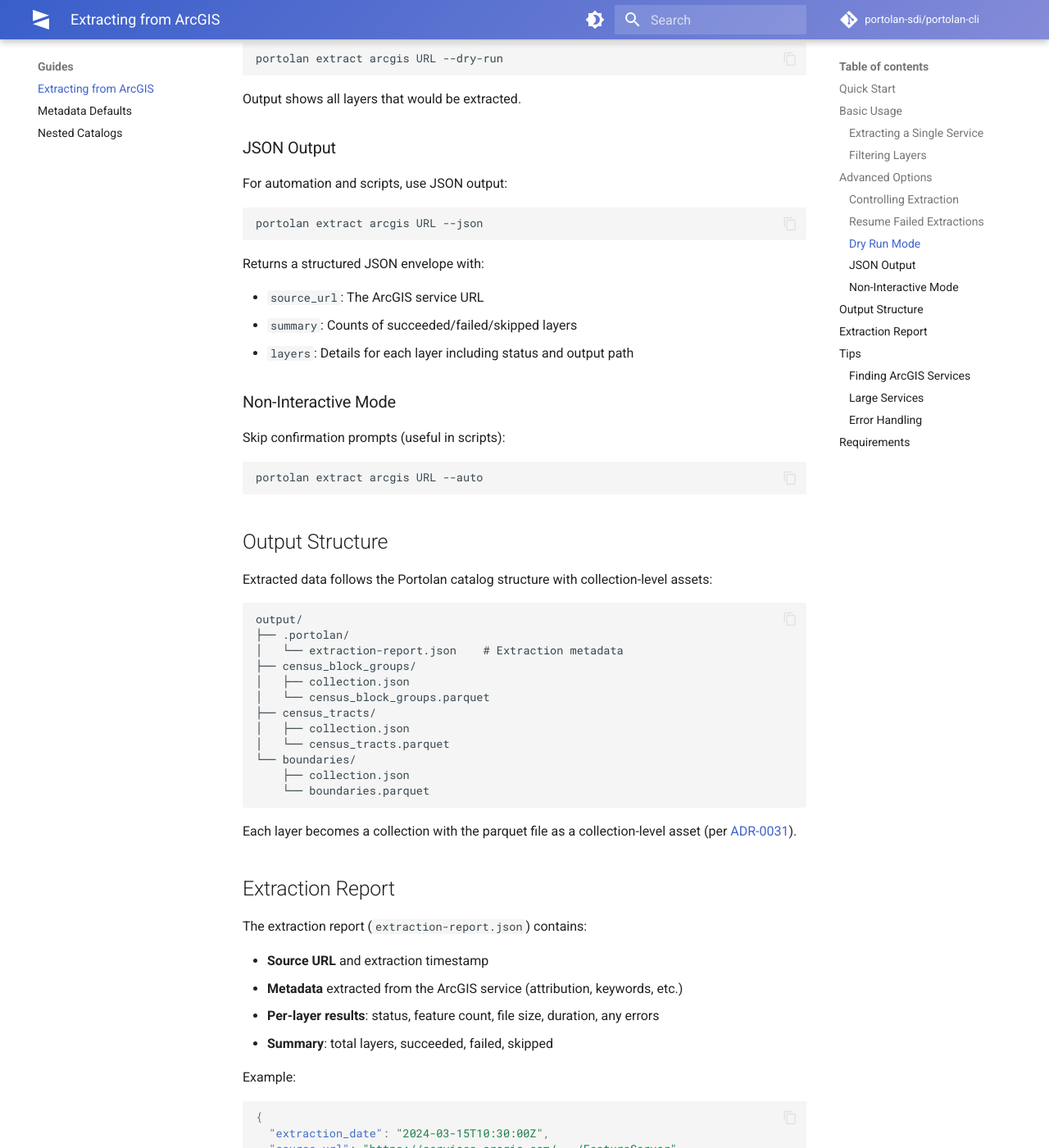
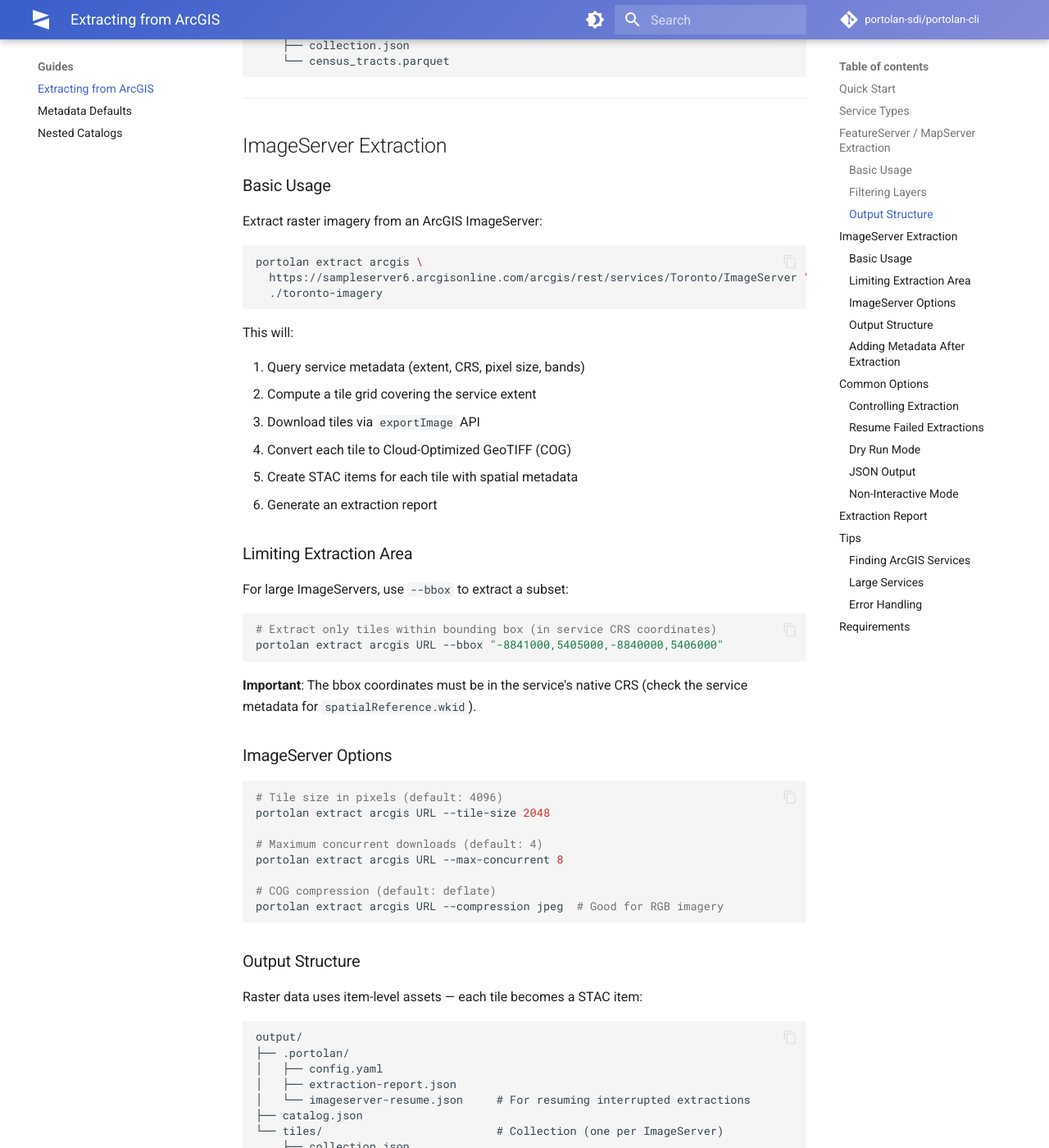
Before and after one commit to portolan-sdi/portolan-cli, an MkDocs documentation site: the page built from docs/guides/extract-arcgis.md, in a window 1280 px wide and 1400 px high, scrolled down 2051 px. Shown: the whole window at 82% size. Built offline with MkDocs 1.6.1 and Material for MkDocs 9.7.7, drawn with Linux system fonts in a browser that asks for light colours; comment, search, counter and statistics services are not loaded; some of the changed text lies outside the part shown.

Commit message:
docs(arcgis): add ImageServer documentation, remove plan doc
- Update extract-arcgis.md with comprehensive ImageServer extraction docs
- Add Menard tracking config for change management
- Document bbox filtering, tile size, compression options
- Explain metadata.yaml workflow per ADR-0038
- Remove implementation plan (feature complete)

Co-Authored-By: Claude Opus 4.5 <noreply@anthropic.com>

````diff
--- a/docs/guides/extract-arcgis.md
+++ b/docs/guides/extract-arcgis.md
@@ -1,6 +1,9 @@
 # Extracting Data from ArcGIS Services
 
-Portolan can extract vector data directly from ArcGIS FeatureServer and MapServer endpoints into a well-structured catalog with GeoParquet files and STAC metadata.
+Portolan can extract data directly from ArcGIS REST services:
+
+- **FeatureServer/MapServer**: Vector data → GeoParquet files
+- **ImageServer**: Raster imagery → Cloud-Optimized GeoTIFF (COG) tiles
 
 ## Quick Start
 
@@ -8,13 +11,28 @@ Portolan can extract vector data directly from ArcGIS FeatureServer and MapServe
 # Extract all layers from a FeatureServer
 portolan extract arcgis https://services.arcgis.com/.../FeatureServer ./output
 
+# Extract tiles from an ImageServer (uses bbox to limit area)
+portolan extract arcgis https://example.com/.../ImageServer ./output --bbox "minx,miny,maxx,maxy"
+
 # Preview what would be extracted (dry run)
 portolan extract arcgis URL --dry-run
 ```
 
-## Basic Usage
+## Service Types
 
-### Extracting a Single Service
+Portolan auto-detects the service type from the URL:
+
+| URL Pattern | Service Type | Output Format |
+|-------------|--------------|---------------|
+| `.../FeatureServer` | Vector features | GeoParquet |
+| `.../MapServer` | Vector features | GeoParquet |
+| `.../ImageServer` | Raster imagery | COG tiles |
+
+---
+
+## FeatureServer / MapServer Extraction
+
+### Basic Usage
 
 Point Portolan at any ArcGIS FeatureServer or MapServer URL:
 
@@ -52,19 +70,125 @@ portolan extract arcgis URL --layers "Census*" --exclude-layers "*_2010"
 - `?` matches a single character
 - Examples: `sdn_*`, `*_2024`, `cod_ab_*`
 
-## Advanced Options
+### Output Structure
+
+Each layer becomes a collection with the parquet file as a collection-level asset:
+
+```
+output/
+├── .portolan/
+│   └── extraction-report.json    # Extraction metadata
+├── census_block_groups/
+│   ├── collection.json
+│   └── census_block_groups.parquet
+└── census_tracts/
+    ├── collection.json
+    └── census_tracts.parquet
+```
+
+---
+
+## ImageServer Extraction
+
+### Basic Usage
+
+Extract raster imagery from an ArcGIS ImageServer:
+
+```bash
+portolan extract arcgis \
+  https://sampleserver6.arcgisonline.com/arcgis/rest/services/Toronto/ImageServer \
+  ./toronto-imagery
+```
+
+This will:
+
+1. Query service metadata (extent, CRS, pixel size, bands)
+2. Compute a tile grid covering the service extent
+3. Download tiles via `exportImage` API
+4. Convert each tile to Cloud-Optimized GeoTIFF (COG)
+5. Create STAC items for each tile with spatial metadata
+6. Generate an extraction report
+
+### Limiting Extraction Area
+
+For large ImageServers, use `--bbox` to extract a subset:
+
+```bash
+# Extract only tiles within bounding box (in service CRS coordinates)
+portolan extract arcgis URL --bbox "-8841000,5405000,-8840000,5406000"
+```
+
+**Important**: The bbox coordinates must be in the service's native CRS (check the service metadata for `spatialReference.wkid`).
+
+### ImageServer Options
+
+```bash
+# Tile size in pixels (default: 4096)
+portolan extract arcgis URL --tile-size 2048
+
+# Maximum concurrent downloads (default: 4)
+portolan extract arcgis URL --max-concurrent 8
+
+# COG compression (default: deflate)
+portolan extract arcgis URL --compression jpeg  # Good for RGB imagery
+```
+
+### Output Structure
+
+Raster data uses item-level assets — each tile becomes a STAC item:
+
+```
+output/
+├── .portolan/
+│   ├── config.yaml
+│   ├── extraction-report.json
+│   └── imageserver-resume.json     # For resuming interrupted extractions
+├── catalog.json
+└── tiles/                          # Collection (one per ImageServer)
+    ├── collection.json
+    ├── versions.json
+    ├── tile_0_0/
+    │   ├── tile_0_0.json           # STAC item with tile bbox
+    │   └── tile_0_0.tif            # COG asset
+    ├── tile_0_1/
+    │   ├── tile_0_1.json
+    │   └── tile_0_1.tif
+    └── ...
+```
+
+### Adding Metadata After Extraction
+
+Extraction creates STAC metadata but **not** `metadata.yaml`. Per [ADR-0038](https://github.com/portolan-sdi/portolan-cli/blob/main/context/shared/adr/0038-metadata-yaml-enrichment.md), contact and license info must be added manually:
+
+```bash
+# Create metadata.yaml in the collection's .portolan directory
+mkdir -p tiles/.portolan
+cat > tiles/.portolan/metadata.yaml << 'EOF'
+contact:
+  name: Your Name
+  email: your.email@example.com
+license: CC-BY-4.0
+source_url: https://example.com/.../ImageServer
+EOF
+
+# Generate README from STAC + metadata.yaml
+portolan readme tiles
+```
+
+---
+
+## Common Options
+
+These options work for both FeatureServer and ImageServer:
 
 ### Controlling Extraction
 
 ```bash
-# Parallel page requests per layer (default: 3)
-portolan extract arcgis URL --workers 5
+# Request timeout in seconds (default: 60 for vectors, 120 for rasters)
+portolan extract arcgis URL --timeout 120
 
-# Retry failed layers (default: 3 attempts)
+# Retry failed requests (default: 3 attempts)
 portolan extract arcgis URL --retries 5
-
-# Request timeout in seconds (default: 60)
-portolan extract arcgis URL --timeout 120
 ```
 
 ### Resume Failed Extractions
@@ -72,14 +196,12 @@ portolan extract arcgis URL --timeout 120
 If an extraction fails partway through, resume from where you left off:
 
 ```bash
-# Initial extraction (fails on layer 5)
+# Initial extraction (fails partway)
 portolan extract arcgis URL ./output
 
-# Resume - skips already-extracted layers
+# Resume - skips already-extracted layers/tiles
 portolan extract arcgis URL ./output --resume
 ```
-
-The resume feature uses the extraction report in `.portolan/extraction-report.json` to determine which layers have already succeeded.
 
 ### Dry Run Mode
 
@@ -89,8 +211,6 @@ Preview what would be extracted without downloading any data:
 portolan extract arcgis URL --dry-run
 ```
 
-Output shows all layers that would be extracted.
-
 ### JSON Output
 
 For automation and scripts, use JSON output:
@@ -98,12 +218,6 @@ For automation and scripts, use JSON output:
 ```bash
 portolan extract arcgis URL --json
 ```
-
-Returns a structured JSON envelope with:
-
-- `source_url`: The ArcGIS service URL
-- `summary`: Counts of succeeded/failed/skipped layers
-- `layers`: Details for each layer including status and output path
 
 ### Non-Interactive Mode
 
@@ -113,37 +227,18 @@ Skip confirmation prompts (useful in scripts):
 portolan extract arcgis URL --auto
 ```
 
-## Output Structure
-
-Extracted data follows the Portolan catalog structure with collection-level assets:
-
-```
-output/
-├── .portolan/
-│   └── extraction-report.json    # Extraction metadata
-├── census_block_groups/
-│   ├── collection.json
-│   └── census_block_groups.parquet
-├── census_tracts/
-│   ├── collection.json
-│   └── census_tracts.parquet
-└── boundaries/
-    ├── collection.json
-    └── boundaries.parquet
-```
-
-Each layer becomes a collection with the parquet file as a collection-level asset (per [ADR-0031](https://github.com/portolan-sdi/portolan-cli/blob/main/context/shared/adr/0031-collection-level-assets-for-vector-data.md)).
+---
 
 ## Extraction Report
 
-The extraction report (`extraction-report.json`) contains:
+The extraction report (`.portolan/extraction-report.json`) contains:
 
 - **Source URL** and extraction timestamp
-- **Metadata** extracted from the ArcGIS service (attribution, keywords, etc.)
-- **Per-layer results**: status, feature count, file size, duration, any errors
-- **Summary**: total layers, succeeded, failed, skipped
+- **Metadata** extracted from the ArcGIS service
+- **Per-layer/tile results**: status, count, file size, duration, any errors
+- **Summary**: totals for succeeded, failed, skipped
 
-Example:
+Example (FeatureServer):
 
 ```json
 {
@@ -155,18 +250,11 @@ Example:
     "failed": 1,
     "total_features": 125000,
     "total_size_bytes": 45000000
-  },
-  "layers": [
-    {
-      "id": 0,
-      "name": "Census_Block_Groups",
-      "status": "success",
-      "features": 50000,
-      "output_path": "census_block_groups/census_block_groups.parquet"
-    }
-  ]
+  }
 }
 ```
+
+---
 
 ## Tips
 
@@ -175,7 +263,7 @@ Example:
 ArcGIS services are typically found at URLs like:
 
 - `https://services.arcgis.com/{org_id}/ArcGIS/rest/services/{service_name}/FeatureServer`
-- `https://gis.example.com/arcgis/rest/services/{folder}/{service_name}/MapServer`
+- `https://gis.example.com/arcgis/rest/services/{folder}/{service_name}/ImageServer`
 
 You can browse available services at the root:
 
@@ -186,19 +274,22 @@ You can browse available services at the root:
 For services with many layers or large datasets:
 
 1. Use `--dry-run` first to see what will be extracted
-2. Filter to specific layers with `--layers`
+2. Filter with `--layers` (vectors) or `--bbox` (rasters)
 3. Use `--resume` if extraction is interrupted
-4. Increase `--workers` for faster extraction (if server allows)
+4. Increase parallelism with `--workers` (vectors) or `--max-concurrent` (rasters)
 
 ### Error Handling
 
-If a layer fails to extract:
+If a layer/tile fails to extract:
 
-- The extraction continues with remaining layers
-- Failed layers are recorded in the report with error details
-- Use `--resume` to retry only failed layers
+- The extraction continues with remaining items
+- Failed items are recorded in the report with error details
+- Use `--resume` to retry only failed items
+
+---
 
 ## Requirements
 
-- [geoparquet-io](https://github.com/geoparquet/geoparquet-io) (automatically installed with Portolan)
+- [geoparquet-io](https://github.com/geoparquet/geoparquet-io) — Vector extraction (automatically installed)
+- [rio-cogeo](https://github.com/cogeotiff/rio-cogeo) — COG conversion (automatically installed)
 - Network access to the ArcGIS service
````
Also changed, not shown: context/shared/plans/imageserver-support.md (deleted, +0 -330 lines), 1 other file.
